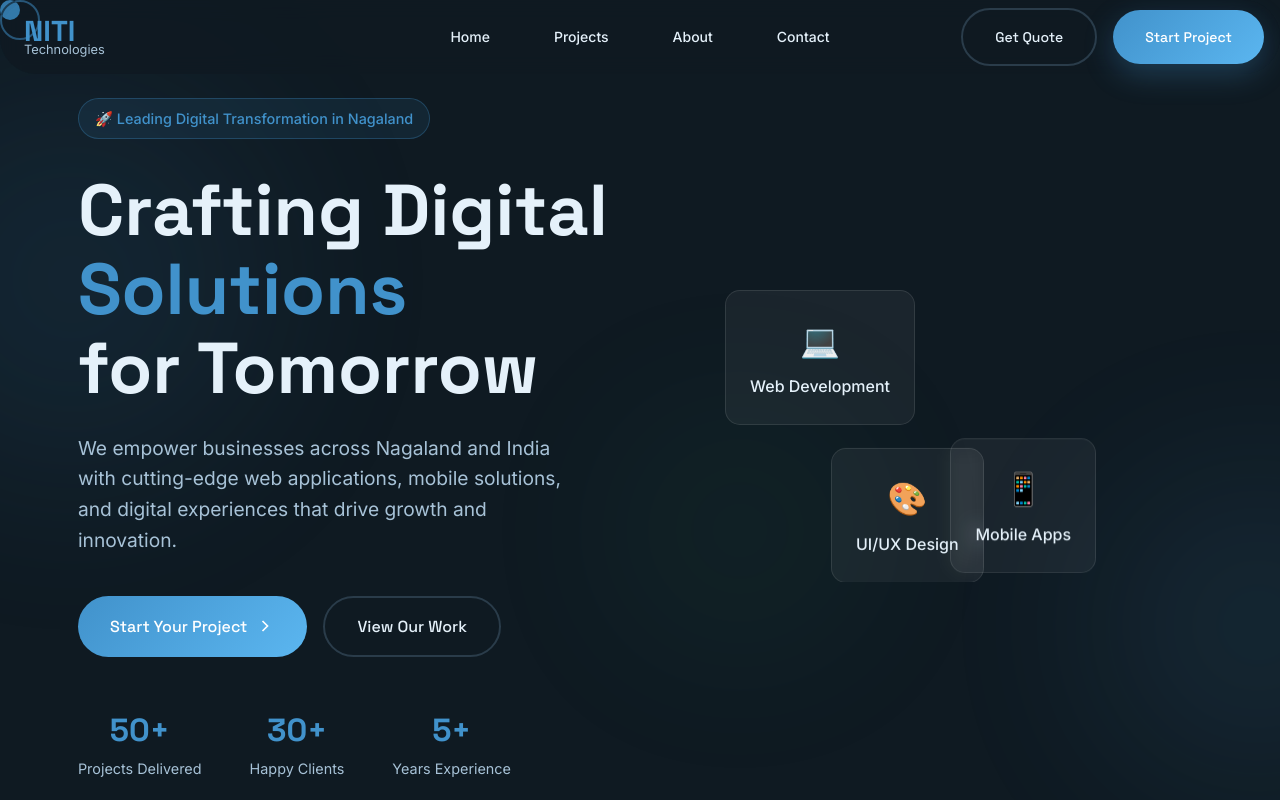
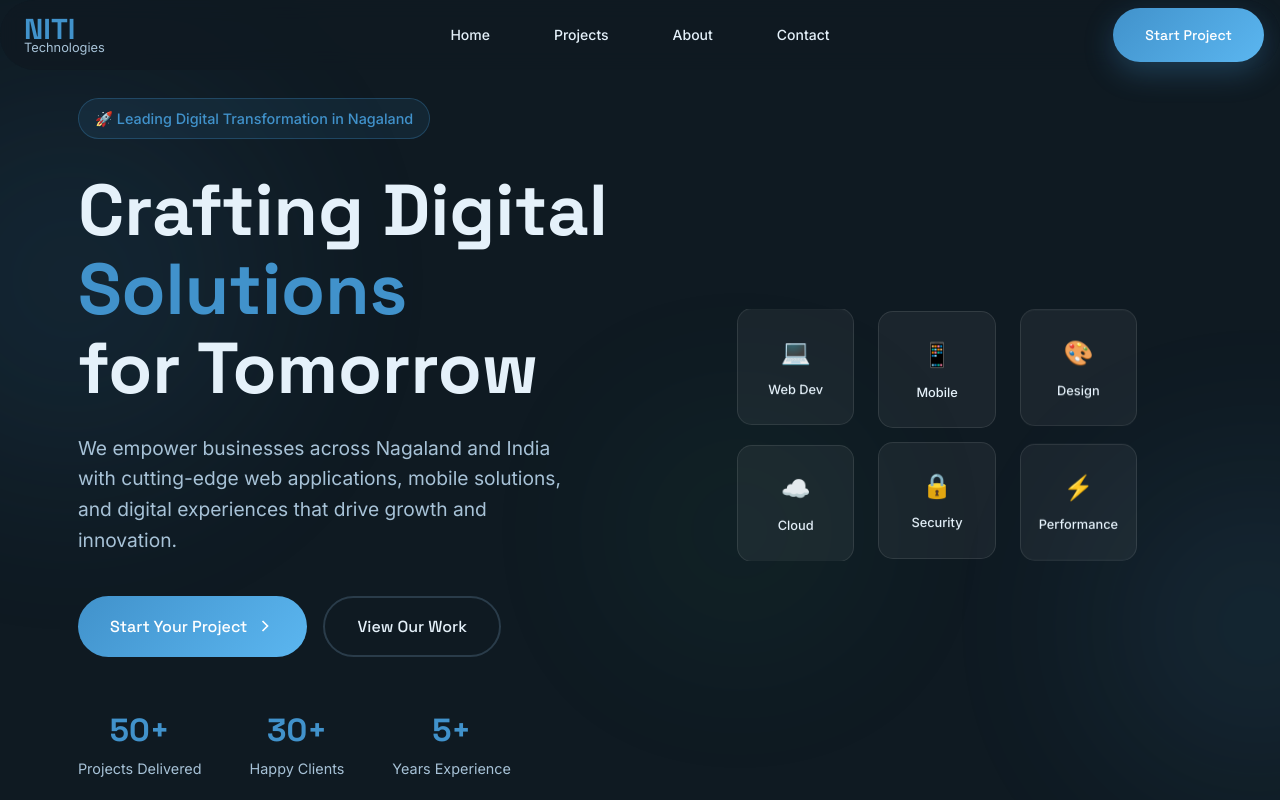
Before and after one commit to no-naame/niti-digital-aurora, a React (Vite) app: page / in a window 1280 px wide. Shown: the top 800 px of the page. Built offline with nearby package versions, Linux system fonts and the light colour scheme.

Commit message:
Refactor: Improve landing page and header
- Removed "Get Quote" button from header.
- Simplified scrollbar and replaced moving components.
- Removed custom cursor.
- Fixed build error related to framer-motion import.

```diff
--- a/package.json
+++ b/package.json
@@ -46,6 +46,7 @@
     "cmdk": "^1.0.0",
     "date-fns": "^3.6.0",
     "embla-carousel-react": "^8.3.0",
+    "framer-motion": "^12.16.0",
     "input-otp": "^1.2.4",
     "lucide-react": "^0.462.0",
     "next-themes": "^0.3.0",
--- a/src/components/Header.jsx
+++ b/src/components/Header.jsx
@@ -84,7 +84,6 @@ export default function Header() {
         <NavbarLogo />
         <NavItemsDesktop items={navItems} />
         <div className={styles.desktopButtons}>
-          <NavbarButton variant="secondary">Get Quote</NavbarButton>
           <NavbarButton variant="primary">Start Project</NavbarButton>
         </div>
       </motion.div>
@@ -166,9 +165,6 @@ const NavMenuMobile = ({ isOpen, items, onClose }) => (
           </a>
         ))}
         <div className={styles.mobileMenuButtons}>
-          <NavbarButton onClick={onClose} variant="secondary" className={styles.fullWidth}>
-            Get Quote
-          </NavbarButton>
           <NavbarButton onClick={onClose} variant="primary" className={styles.fullWidth}>
             Start Project
           </NavbarButton>
--- a/src/components/Hero.jsx
+++ b/src/components/Hero.jsx
@@ -93,17 +93,31 @@ const Hero = () => {
         </div>
 
         <div className="hero-visual animate-fade-right stagger-3">
-          <div className="floating-card card-1 animate-float">
-            <div className="card-icon">💻</div>
-            <div className="card-text">Web Development</div>
-          </div>
-          <div className="floating-card card-2 animate-float">
-            <div className="card-icon">📱</div>
-            <div className="card-text">Mobile Apps</div>
-          </div>
-          <div className="floating-card card-3 animate-float">
-            <div className="card-icon">🎨</div>
-            <div className="card-text">UI/UX Design</div>
+          <div className="tech-grid">
+            <div className="tech-item tech-1">
+              <div className="tech-icon">💻</div>
+              <div className="tech-label">Web Dev</div>
+            </div>
+            <div className="tech-item tech-2">
+              <div className="tech-icon">📱</div>
+              <div className="tech-label">Mobile</div>
+            </div>
+            <div className="tech-item tech-3">
+              <div className="tech-icon">🎨</div>
+              <div className="tech-label">Design</div>
+            </div>
+            <div className="tech-item tech-4">
+              <div className="tech-icon">☁️</div>
+              <div className="tech-label">Cloud</div>
+            </div>
+            <div className="tech-item tech-5">
+              <div className="tech-icon">🔒</div>
+              <div className="tech-label">Security</div>
+            </div>
+            <div className="tech-item tech-6">
+              <div className="tech-icon">⚡</div>
+              <div className="tech-label">Performance</div>
+            </div>
           </div>
         </div>
       </div>
@@ -258,48 +272,50 @@ const Hero = () => {
           position: relative;
           height: 500px;
           opacity: 0;
+          display: flex;
+          align-items: center;
+          justify-content: center;
         }
 
-        .floating-card {
-          position: absolute;
+        .tech-grid {
+          display: grid;
+          grid-template-columns: repeat(3, 1fr);
+          gap: 1.5rem;
+          width: 100%;
+          max-width: 400px;
+        }
+
+        .tech-item {
           background: rgba(255, 255, 255, 0.05);
           backdrop-filter: blur(10px);
           border: 1px solid rgba(255, 255, 255, 0.1);
           border-radius: 15px;
-          padding: 1.5rem;
+          padding: 1.5rem 1rem;
           text-align: center;
-          transition: var(--transition-smooth);
+          transition: all 0.3s ease;
+          cursor: pointer;
         }
 
-        .floating-card:hover {
-          transform: translateY(-10px) scale(1.05);
+        .tech-item:hover {
+          transform: translateY(-5px) scale(1.05);
           background: rgba(255, 255, 255, 0.1);
+          border-color: var(--primary-accent);
         }
 
-        .card-1 {
-          top: 20%;
-          left: 10%;
-          animation-delay: 0.5s;
-        }
+        .tech-1 { animation: float 3s ease-in-out infinite 0s; }
+        .tech-2 { animation: float 3s ease-in-out infinite 0.5s; }
+        .tech-3 { animation: float 3s ease-in-out infinite 1s; }
+        .tech-4 { animation: float 3s ease-in-out infinite 1.5s; }
+        .tech-5 { animation: float 3s ease-in-out infinite 2s; }
+        .tech-6 { animation: float 3s ease-in-out infinite 2.5s; }
 
-        .card-2 {
-          top: 50%;
-          right: 20%;
-          animation-delay: 1s;
-        }
-
-        .card-3 {
-          bottom: 20%;
-          left: 30%;
-          animation-delay: 1.5s;
-        }
-
-        .card-icon {
-          font-size: 2rem;
+        .tech-icon {
+          font-size: 1.5rem;
           margin-bottom: 0.5rem;
         }
 
-        .card-text {
+        .tech-label {
+          font-size: 0.8rem;
           font-weight: 500;
           color: var(--text-primary);
         }
@@ -330,8 +346,14 @@ const Hero = () => {
             order: -1;
           }
 
-          .floating-card {
-            padding: 1rem;
+          .tech-grid {
+            grid-template-columns: repeat(2, 1fr);
+            gap: 1rem;
+            max-width: 280px;
+          }
+
+          .tech-item {
+            padding: 1rem 0.5rem;
           }
         }
       `}</style>
--- a/src/index.css
+++ b/src/index.css
@@ -46,32 +46,13 @@ body {
   color: var(--text-primary);
   line-height: 1.6;
   overflow-x: hidden;
-  cursor: none;
+  cursor: default;
 }
 
-/* Custom Cursor */
-.cursor {
-  position: fixed;
-  width: 20px;
-  height: 20px;
-  background: var(--primary-accent);
-  border-radius: 50%;
-  pointer-events: none;
-  z-index: 9999;
-  transition: transform 0.1s ease;
-  mix-blend-mode: difference;
-}
-
+/* Simple Cursor - no custom cursor effects */
+.cursor,
 .cursor-follower {
-  position: fixed;
-  width: 40px;
-  height: 40px;
-  border: 2px solid var(--primary-accent);
-  border-radius: 50%;
-  pointer-events: none;
-  z-index: 9998;
-  transition: all 0.3s ease;
-  opacity: 0.5;
+  display: none;
 }
 
 /* Typography */
@@ -350,9 +331,9 @@ p {
   pointer-events: none;
 }
 
-/* Custom Scrollbar */
+/* Simple Custom Scrollbar */
 ::-webkit-scrollbar {
-  width: 8px;
+  width: 6px;
 }
 
 ::-webkit-scrollbar-track {
@@ -360,10 +341,10 @@ p {
 }
 
 ::-webkit-scrollbar-thumb {
-  background: var(--primary-accent);
-  border-radius: 4px;
+  background: var(--border-color);
+  border-radius: 3px;
 }
 
 ::-webkit-scrollbar-thumb:hover {
-  background: var(--hover-highlight);
+  background: var(--primary-accent);
 }
--- a/src/pages/Landing.jsx
+++ b/src/pages/Landing.jsx
@@ -1,5 +1,5 @@
 
-import { useEffect, useRef, useState } from 'react';
+import { useEffect } from 'react';
 import Hero from '../components/Hero';
 import ClientLogos from '../components/ClientLogos';
 import Services from '../components/Services';
@@ -7,54 +7,6 @@ import FeaturedProjects from '../components/FeaturedProjects';
 import Contact from '../components/Contact';
 
 const Landing = () => {
-  const [cursorPos, setCursorPos] = useState({ x: 0, y: 0 });
-  const cursorRef = useRef(null);
-  const followerRef = useRef(null);
-
-  useEffect(() => {
-    const handleMouseMove = (e) => {
-      setCursorPos({ x: e.clientX, y: e.clientY });
-
-      if (cursorRef.current) {
-        cursorRef.current.style.left = e.clientX - 10 + 'px';
-        cursorRef.current.style.top = e.clientY - 10 + 'px';
-      }
-
-      if (followerRef.current) {
-        setTimeout(() => {
-          if (followerRef.current) {
-            followerRef.current.style.left = e.clientX - 20 + 'px';
-            followerRef.current.style.top = e.clientY - 20 + 'px';
-          }
-        }, 100);
-      }
-    };
-
-    const handleMouseEnter = (e) => {
-      if (e.target.closest('.btn, .nav-link, .social-link, a')) {
-        if (cursorRef.current) cursorRef.current.style.transform = 'scale(1.5)';
-        if (followerRef.current) followerRef.current.style.transform = 'scale(1.2)';
-      }
-    };
-
-    const handleMouseLeave = (e) => {
-      if (e.target.closest('.btn, .nav-link, .social-link, a')) {
-        if (cursorRef.current) cursorRef.current.style.transform = 'scale(1)';
-        if (followerRef.current) followerRef.current.style.transform = 'scale(1)';
-      }
-    };
-
-    document.addEventListener('mousemove', handleMouseMove);
-    document.addEventListener('mouseenter', handleMouseEnter, true);
-    document.addEventListener('mouseleave', handleMouseLeave, true);
-
-    return () => {
-      document.removeEventListener('mousemove', handleMouseMove);
-      document.removeEventListener('mouseenter', handleMouseEnter, true);
-      document.removeEventListener('mouseleave', handleMouseLeave, true);
-    };
-  }, []);
-
   useEffect(() => {
     const observerOptions = {
       threshold: 0.1,
@@ -77,10 +29,6 @@ const Landing = () => {
 
   return (
     <div className="landing-page">
-      {/* Custom Cursor */}
-      <div className="cursor" ref={cursorRef}></div>
-      <div className="cursor-follower" ref={followerRef}></div>
-
       {/* Page Sections */}
       <Hero />
       <ClientLogos />
@@ -92,13 +40,6 @@ const Landing = () => {
         .landing-page {
           overflow-x: hidden;
         }
-
-        @media (max-width: 768px) {
-          .cursor,
-          .cursor-follower {
-            display: none;
-          }
-        }
       `}</style>
     </div>
   );
```
Also changed, not shown: 1 other file (tests, documents, lock files or other folders).
